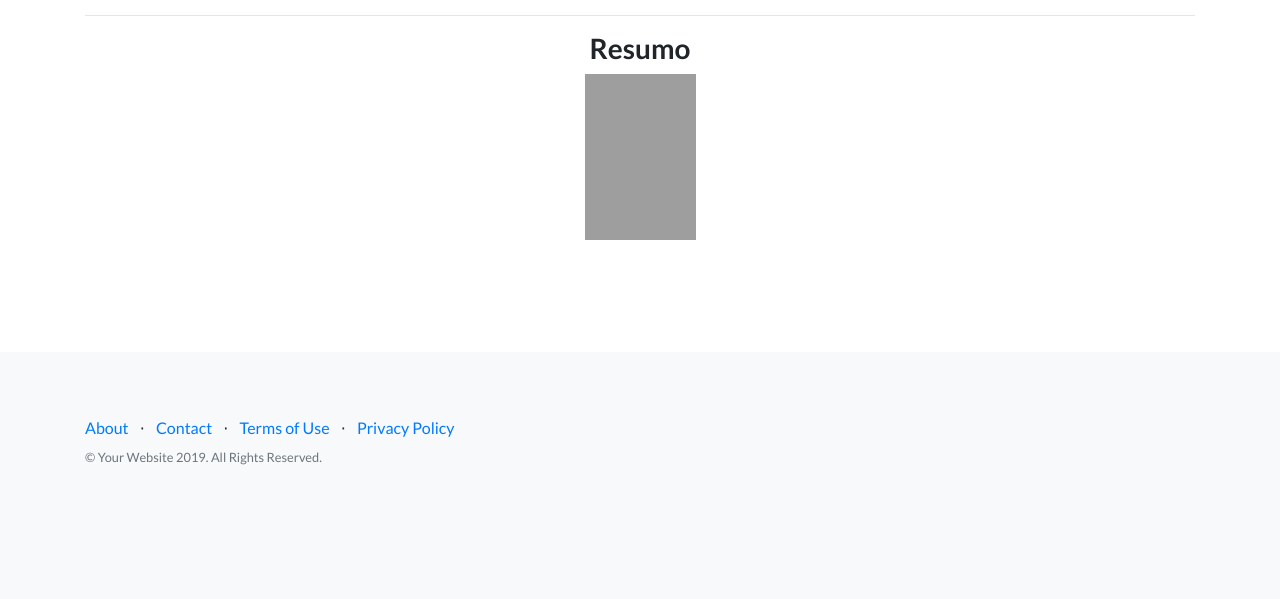
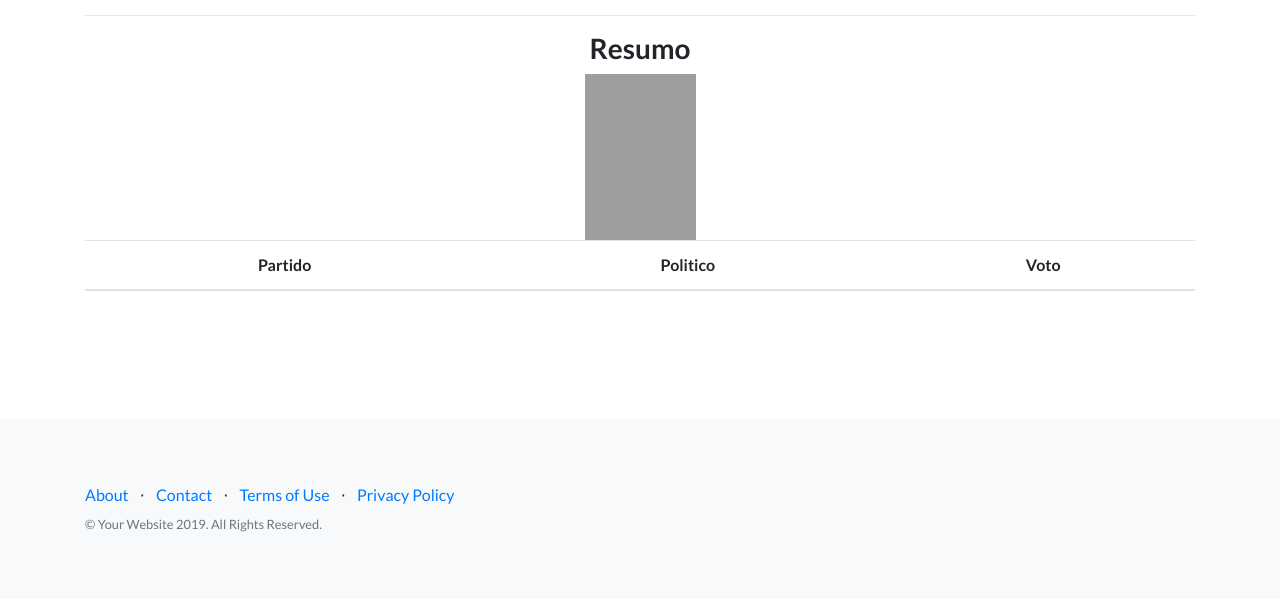
Before and after one commit to The-Creators-Lab/politisys, a Django app: template proposition/templates/proposition/proposition.html in a window 1280 px wide. Shown: the part 879-1478 px from the top of the page. Before the commit the page ends 1344 px from the top, so only its background shows below. Run offline with Django 3.2, Linux system fonts and the light colour scheme; the template is opened without the code that fills it: most values are stand-ins (such as "Sample title", 1, 10 or a date in 2020); lists and menus that the app fills with data are empty; style sheets or scripts are compiled from the project's sources; some libraries are stand-ins or nearby versions; grey boxes are pictures that could not be loaded.

Commit message:
feat: proposition screen details each politician vote

```diff
--- a/proposition/templates/proposition/proposition.html
+++ b/proposition/templates/proposition/proposition.html
@@ -37,15 +37,37 @@
             <div class="col-xs-12 col-sm-12">
                 <h3>Resumo</h3>
             </div>
+        </div>
+
+        <div class="row">
+            <div id="total_propositon_votes_by_party" class="col-xs-12 col-sm-12">
+                <img src="http://superstorefinder.net/support/wp-content/uploads/2018/01/blue_loading.gif"
+                    width="10%" />
+            </div>
 
             <div id="total_proposition_votes" class="col-xs-12 col-sm-12">
                 <img src="http://superstorefinder.net/support/wp-content/uploads/2018/01/blue_loading.gif"
                     width="10%" />
             </div>
 
-            <div id="total_propositon_votes_by_party" class="col-xs-12 col-sm-12">
-                <img src="http://superstorefinder.net/support/wp-content/uploads/2018/01/blue_loading.gif"
-                    width="10%" />
+            <div class="col-xs-12 col-sm-12">
+                <table id="proposition_votes" class="table table-hover table-striped">
+                    <thead>
+                        <tr>
+                            <th>Partido</th>
+                            <th>Politico</th>
+                            <th>Voto</th>
+                        </tr>
+                    </thead>
+                    <tbody>
+                        <tr>
+                            <td colspan="3">
+                                <img src="http://superstorefinder.net/support/wp-content/uploads/2018/01/blue_loading.gif"
+                                    width="10%" />
+                            </td>
+                        </tr>
+                    </tbody>
+                </table>
             </div>
         </div>
     </div>
@@ -55,6 +77,15 @@
 
 {% block static %}
 <link href="{% static 'highcharts/css/highcharts.css' %}" rel="stylesheet" type="text/css" />
+<style type="text/css">
+    .fa-thumbs-up {
+        color: green;
+    }
+
+    .fa-thumbs-down {
+        color: red;
+    }
+</style>
 <script type="text/javascript" src="{% static 'highcharts/highcharts.js' %}">
 </script>
 <script type="text/javascript">
@@ -62,6 +93,16 @@
     $.ajax({
         url: "{% url 'reports_proposition_votes' proposition_at proposition.id %}"
     }).then(data => {
+        $('#proposition_votes tbody').html("");
+        data.votes.forEach(vote => {
+            let tr = "<tr>";
+            tr += `<td>${vote.party}</td>`;
+            tr += `<td>${vote.politician.name}</td>`;
+            tr += `<td><i class="fa fa-thumbs-${vote.vote ? "up" : "down"}"></i></td>`;
+            tr += "</tr>"
+            $('#proposition_votes tbody').append(tr);
+        });
+
         Highcharts.chart('total_proposition_votes', {
             chart: {
                 plotBackgroundColor: null,
```
